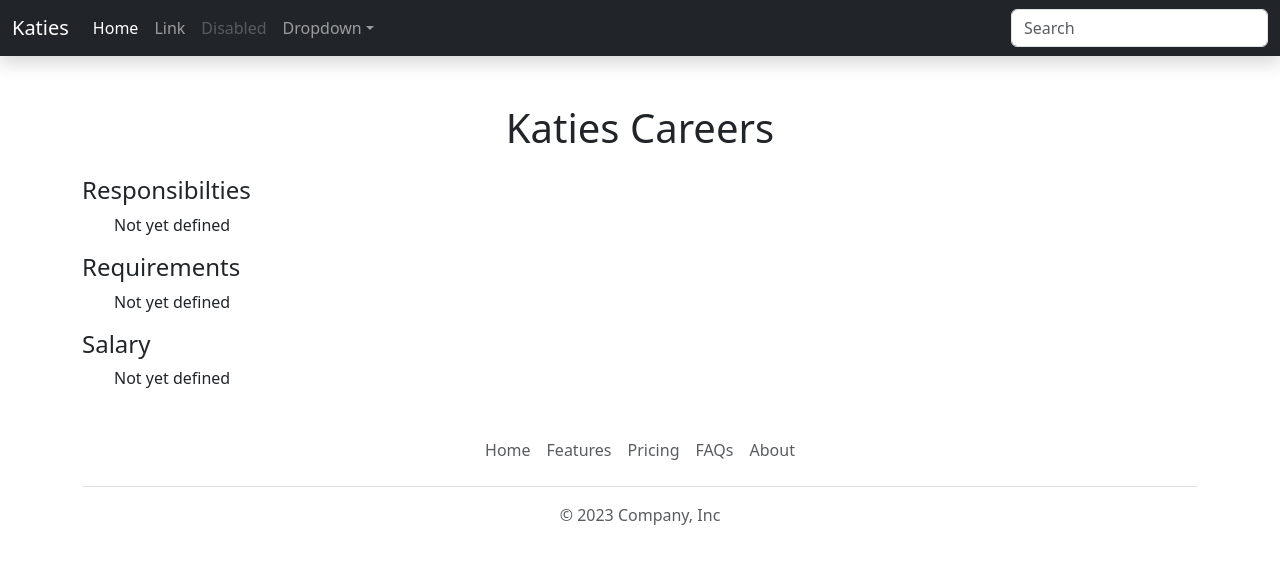
After one commit to kay-tea/careers-website, a Flask app: template templates/jobpage.html in a window 1280 px wide. The commit adds this page. Shown: the top 564 px of the page. Run offline with Flask 3, Linux system fonts and the light colour scheme; the template is opened without the code that fills it, so the values that code supplies are empty.

Commit message:
improved jobpage layout, added conditionals for unfilled table data, implimented homepage in navbar

```diff
--- a/app.py
+++ b/app.py
@@ -1,17 +1,23 @@
 from flask import Flask, render_template, jsonify
-from database import load_jobs_from_db
+from database import load_all_jobs_from_db, load_single_job_from_db
 app = Flask(__name__)
 
 
 @app.route("/")
 def hello_world():
-  jobs_list = load_jobs_from_db()
-  return render_template('home.html', jobs=jobs_list, company_name="Katies")
+  jobs_list = load_all_jobs_from_db()
+  return render_template('home.html', jobs=jobs_list)
 
+@app.route("/jobs/<id>")
+def show_job(id):
+  job_list = load_single_job_from_db(id)
+  if not job_list:
+    return "Not Found", 404
+  return render_template('jobpage.html', job=job_list)
 
 @app.route("/api/jobs")
 def list_jobs():
-  jobs_list = load_jobs_from_db()
+  jobs_list = load_all_jobs_from_db()
   return jsonify(jobs_list)
 
 
--- a/database.py
+++ b/database.py
@@ -1,15 +1,25 @@
 from sqlalchemy import create_engine, text
 import os
 
-db_connection_string = os.environ['DB_CONNECTION_STRING']
+db_connection_string = "mysql+pymysql://gyr2v40l0go1akr1f6ln:pscale_pw_ntmSj9o45JG80ADVWVDb3uev951aBER8XEO7Qa31J9M@aws.connect.psdb.cloud/careers?charset=utf8mb4"
+# db_connection_string = os.environ['DB_CONNECTION_STRING']
 
 engine = create_engine(db_connection_string, connect_args={'ssl': {'ssl-ca': '/etc/ssl/cert.pem'}})
 
 
-def load_jobs_from_db():
+def load_all_jobs_from_db():
   with engine.connect() as conn:
     result = conn.execute(text("select * from jobs"))
     jobs = []
     for row in result.all():
       jobs.append(dict(row._mapping))
     return jobs
+
+def load_single_job_from_db(id):
+  with engine.connect() as conn:
+    result = conn.execute(text("select * from jobs where id = :val"), {"val": id})
+    rows = result.mappings().all()
+    if len(rows) == 0:
+      return None
+    else:
+      return dict(rows[0])
--- /dev/null
+++ b/templates/bootstraphead.html
@@ -0,0 +1,7 @@
+<meta charset="UTF-8">
+<meta http-equiv="X-UA-Compatible" content="IE=edge">
+<meta name="viewport" content="width=device-width, initial-scale=1.0">
+<link href="https://cdn.jsdelivr.net/npm/bootstrap@5.3.0/dist/css/bootstrap.min.css" rel="stylesheet" integrity="sha384-9ndCyUaIbzAi2FUVXJi0CjmCapSmO7SnpJef0486qhLnuZ2cdeRhO02iuK6FUUVM" crossorigin="anonymous">
+
+</style>
+<title>Careers</title>
--- /dev/null
+++ b/templates/jobpage.html
@@ -0,0 +1,41 @@
+<!DOCTYPE html>
+<html lang="en">
+  <head>
+    <title>{{job.title}} - Katies Careers</title>
+    {% include 'bootstraphead.html' %}
+  </head>
+  <body>
+    {% include 'nav.html' %}
+    <div class='container'>
+      <h1 class='text-center mt-5 mb-4'>Katies Careers</h1>
+      <h2>{{job.title}}</h2>
+      <p class="lead"> {{job.location}}</p>
+      <h4>Responsibilties</h4>
+      <ul>
+        {% if job.responsibilities %}
+          {% for line in job.responsibilities.split("\n") %}
+          <li>{{line}}</li>
+          {% endfor %}
+        {% else %}Not yet defined
+        {% endif %}
+      </ul>
+      <h4>Requirements</h4>
+      <ol>
+        {% if job.requirements %}
+          {% for line in job.requirements.split("\n") %}
+          <li>{{line}}</li>
+          {% endfor %}
+        {% else %}Not yet defined
+        {% endif %}
+      </ol>
+      <h4>Salary</h4>
+      <ul>
+        {% if job.salary %}
+        <p>{{job.currency}} {{job.salary}}</p>
+        {% else %}Not yet defined
+        {% endif %}
+      </ul>
+    </div>
+    {% include 'footer.html' %}
+  </body>
+</html>
--- a/templates/nav.html
+++ b/templates/nav.html
@@ -1,6 +1,6 @@
   <nav class="navbar navbar-expand-xl navbar-dark bg-dark shadow fixed-top" aria-label="Sixth navbar example">
     <div class="container-fluid">
-      <a class="navbar-brand" href="#">Katies</a>
+      <a class="navbar-brand" href="/">Katies</a>
       <button class="navbar-toggler" type="button" data-bs-toggle="collapse" data-bs-target="#navbarsExample06" aria-controls="navbarsExample06" aria-expanded="false" aria-label="Toggle navigation">
         <span class="navbar-toggler-icon"></span>
       </button>
```
Also changed, not shown: templates/banner.html (added, +8 -0 lines), templates/home.html (+4 -17 lines), templates/jobitem.html (+7 -4 lines).
